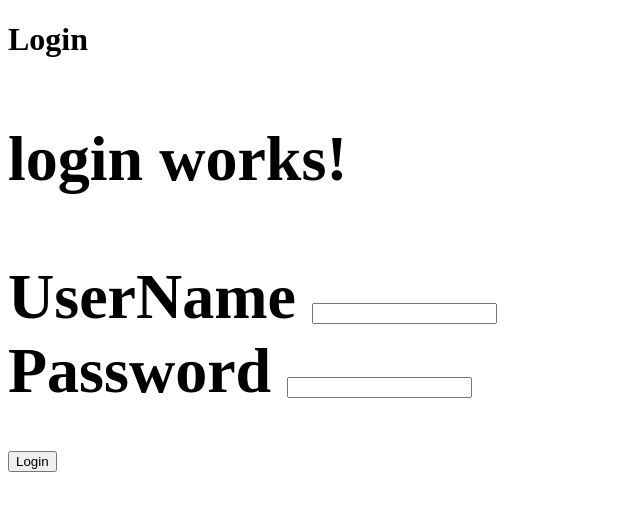
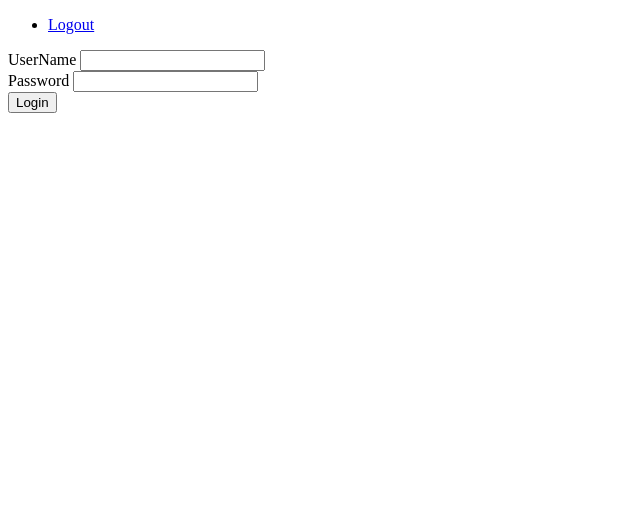
Before and after one commit to sriramsri1991/angular-assignment1, an Angular app in the folder reactive-forms/: page /login in a window 1280 px wide. Shown: the top 510 px of the page, without its empty margins (0-640 px from the left). Built offline with nearby package versions, Linux system fonts and the light colour scheme.

Commit message:
Assignment1: Added a header module for links

```diff
--- a/reactive-forms/src/app/app.component.html
+++ b/reactive-forms/src/app/app.component.html
@@ -1,3 +1,3 @@
 <!--The content below is only a placeholder and can be replaced.-->
-<h1>Login<h1>
+<app-header></app-header>
 <router-outlet></router-outlet>
--- a/reactive-forms/src/app/app.module.ts
+++ b/reactive-forms/src/app/app.module.ts
@@ -6,13 +6,15 @@ import { AppRoutingModule } from './app-routing.module';
 import { AppComponent } from './app.component';
 import { LoginComponent } from './login/login.component';
 import { WelcomePageComponent } from './welcome-page/welcome-page.component';
+import { HeaderComponent } from './header/header.component';
 
 
 @NgModule({
   declarations: [
     AppComponent,
     LoginComponent,
-    WelcomePageComponent
+    WelcomePageComponent,
+    HeaderComponent
   ],
   imports: [
     BrowserModule,
--- /dev/null
+++ b/reactive-forms/src/app/header/header.component.html
@@ -0,0 +1,7 @@
+<div class="tab">
+  <ul class="nav nav-tabs" id="tab">
+    <li><a href="/logout">
+      <span class="glyphicon glyphicon-log-out">Logout</span></a>
+    </li>
+  </ul>
+</div>
--- /dev/null
+++ b/reactive-forms/src/app/header/header.component.ts
@@ -0,0 +1,15 @@
+import { Component, OnInit } from '@angular/core';
+
+@Component({
+  selector: 'app-header',
+  templateUrl: './header.component.html',
+  styleUrls: ['./header.component.css']
+})
+export class HeaderComponent implements OnInit {
+
+  constructor() { }
+
+  ngOnInit() {
+  }
+
+}
--- a/reactive-forms/src/app/login/login.component.html
+++ b/reactive-forms/src/app/login/login.component.html
@@ -1,5 +1,3 @@
-<p>login works!</p>
-
 <form [formGroup]="loginForm" (ngSubmit)="onSubmit(loginForm.value)">
 
   <div>
```
Also changed, not shown: reactive-forms/src/app/header/header.component.css (added), 1 other file (tests, documents, lock files or other folders).
